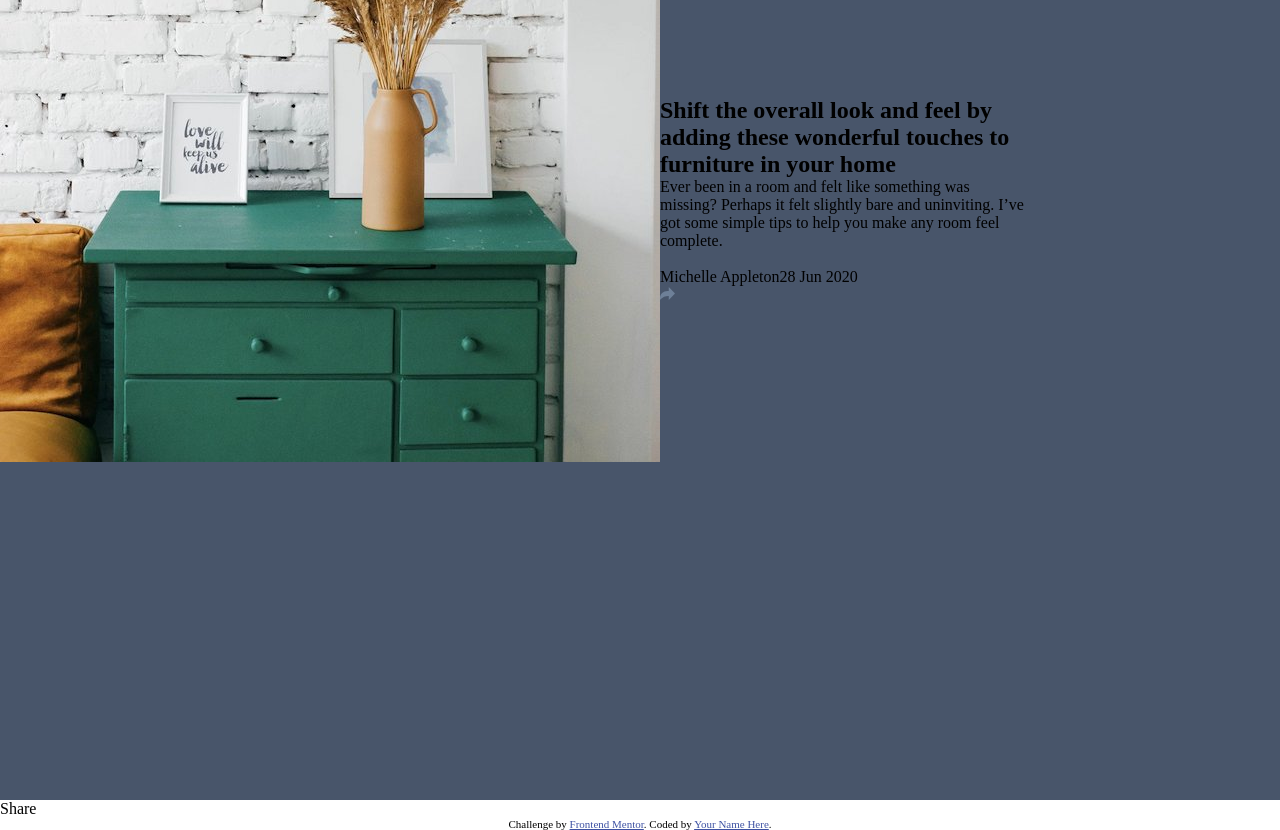
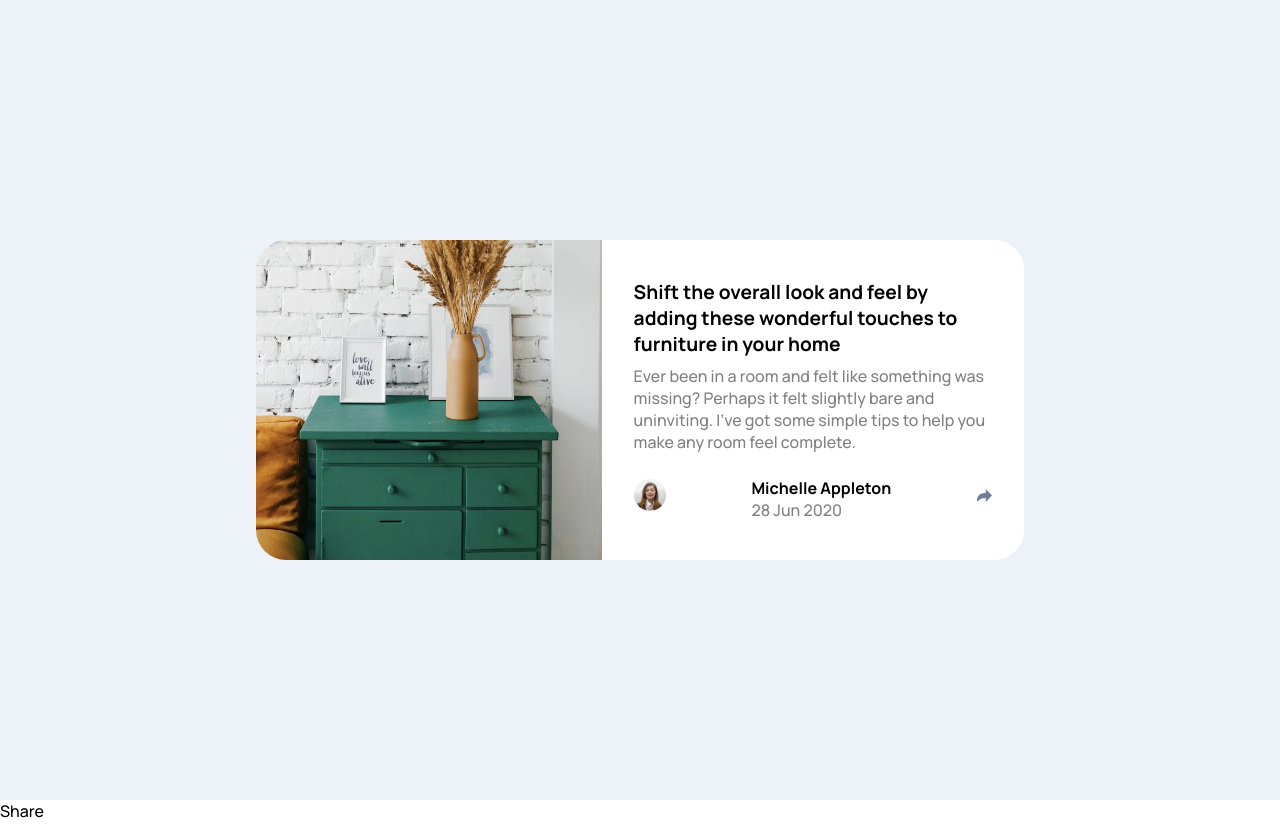
Before and after one commit to Qent122/article-preview-component-master, a plain HTML site: page index.html in a window 1280 px wide. Drawn offline with Linux system fonts and the light colour scheme.

Commit message:
modification css et html

```diff
--- a/css/style.css
+++ b/css/style.css
@@ -1,17 +1,89 @@
-*{
+@import url('https://fonts.googleapis.com/css2?family=Manrope:wght@500;700&display=swap');
+
+* {
     margin: 0;
     padding: 0;
     box-sizing: border-box;
+    font-family: 'Manrope', sans-serif;
 }
 
+body {
+    height: 100vh;
+}
+
+.big{
+    font-size: 1.2rem;
+}
+.small{
+    font-size: 500;
+    font-weight: 500;
+    color: gray;
+}
+.gras{
+font-weight: 700;
+}
+.start{
+    justify-content: flex-start;
+}
+
+/* ------------------------ */
 main {
-    min-height: 100vh;
-    background-color: hsl(217, 19%, 35%);
+    position: relative;
+    width: 100%;
+    height: 100%;
+    background-color: hsl(210, 46%, 95%);
 }
-main .container{
-    height: 50vh;
-    width: 80vw;
+
+main .container {
+    position: absolute;
+    top: 50vh;
+    left: 50%;
+    transform: translatex(-50%) translateY(-50%);
+    background-color: #fff;
+    height: 40vh;
+    width: 60vw;
+    margin-bottom: 20%;
+    border-radius: 30px;
     display: flex;
-    justify-content: center;
+    justify-content: space-between;
     align-items: center;
 }
+
+
+
+main .container img {
+    height: 100%;
+    width: 45%;
+    border-bottom-left-radius: 30px;
+    border-top-left-radius: 30px;
+
+}
+
+main .container .txt{
+    padding: 2rem 2rem 2rem 2rem;
+    width: 60%;
+
+}
+main .container .txt p{
+    margin-top: 0.5rem;
+
+}
+main .container .txt .info{
+    width: 100%;
+    margin-top: 1rem;
+    display: flex;
+    align-items: center;
+    justify-content: space-between;
+}
+main .container .txt img{
+    width: 2rem;
+    height: 2rem;
+    border-radius: 20px;
+}
+main .container .txt .share{
+    width: 2rem;
+    aspect-ratio: 1;
+    color: rgb(87, 87, 87);
+    padding: 3rem;
+    border-radius: 50%;
+}
--- a/index.html
+++ b/index.html
@@ -27,22 +27,20 @@
 <body>
   <main>
     <div class="container">
-      <figure>
-        <img src="./images/drawers.jpg" alt="photo meuble bleu très jolie">
-      </figure>
+      <img src="./images/drawers.jpg" alt="photo meuble bleu très jolie">
       <div class="txt">
-        <h2>Shift the overall look and feel by adding these wonderful
+        <h2 class="gras big">Shift the overall look and feel by adding these wonderful
           touches to furniture in your home</h2>
-        <p>Ever been in a room and felt like something was missing? Perhaps
+        <p class="small">Ever been in a room and felt like something was missing? Perhaps
           it felt slightly bare and uninviting. I’ve got some simple tips
           to help you make any room feel complete.</p>
         <div class="info">
-          <img src="" alt="">
-          <p><span>Michelle Appleton</span>28 Jun 2020</p>
-          <div class="Share"><svg xmlns="http://www.w3.org/2000/svg" width="15" height="13">
-              <path fill="#6E8098"
-                d="M15 6.495L8.766.014V3.88H7.441C3.33 3.88 0 7.039 0 10.936v2.049l.589-.612C2.59 10.294 5.422 9.11 8.39 9.11h.375v3.867L15 6.495z" />
-              </svg></div>
+          <img src="./images/avatar-michelle.jpg" alt="photo portrait de michelle">
+          <p><span class="gras start">Michelle Appleton</span><br><span class="small"> 28 Jun 2020</span></p>
+          <svg class="Share" xmlns="http://www.w3.org/2000/svg" width="15" height="13">
+            <path fill="#6E8098"
+              d="M15 6.495L8.766.014V3.88H7.441C3.33 3.88 0 7.039 0 10.936v2.049l.589-.612C2.59 10.294 5.422 9.11 8.39 9.11h.375v3.867L15 6.495z" />
+          </svg>
         </div>
       </div>
     </div>
@@ -52,10 +50,10 @@
 
   Share
 
-  <div class="attribution">
+  <!-- <div class="attribution">
     Challenge by <a href="https://www.frontendmentor.io?ref=challenge" target="_blank">Frontend Mentor</a>.
     Coded by <a href="#">Your Name Here</a>.
-  </div>
+  </div> -->
 </body>
 
 </html>
```
